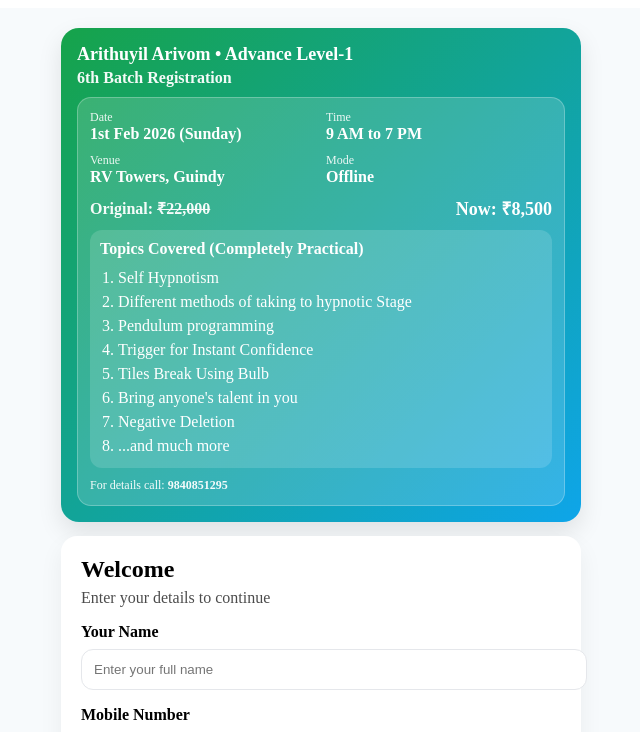
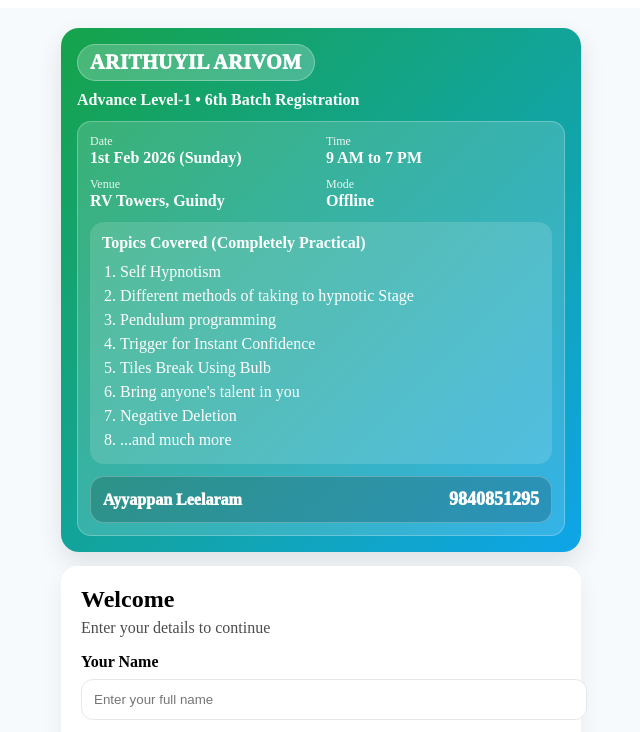
Before and after one commit to hussaingalax/aa6-booking, a React (Vite) app: page / in a window 1280 px wide. Shown: the top 732 px of the page, without its empty margins (319-959 px from the left). Built offline with nearby package versions, Linux system fonts and the light colour scheme; no server answers.

Commit message:
Refactor Home component layout and styling

```diff
--- a/src/pages/Home.tsx
+++ b/src/pages/Home.tsx
@@ -21,12 +21,30 @@ export default function Home() {
           marginBottom: 14,
         }}
       >
-        <div style={{ fontWeight: 900, fontSize: 18 }}>Arithuyil Arivom • Advance Level-1</div>
-        <div style={{ opacity: 0.95, marginTop: 4, fontWeight: 800 }}>6th Batch Registration</div>
+        {/* Title */}
+        <div style={{ display: "flex", gap: 10, flexWrap: "wrap", alignItems: "center" }}>
+          <span
+            style={{
+              fontWeight: 1000,
+              fontSize: 20,
+              padding: "6px 12px",
+              borderRadius: 999,
+              background: "rgba(255,255,255,0.22)",
+              border: "1px solid rgba(255,255,255,0.30)",
+              letterSpacing: 0.5,
+            }}
+          >
+            ARITHUYIL ARIVOM
+          </span>
+
+          <span style={{ fontWeight: 900, fontSize: 16, opacity: 0.98 }}>
+            Advance Level-1 • 6th Batch Registration
+          </span>
+        </div>
 
         <div
           style={{
-            marginTop: 10,
+            marginTop: 12,
             background: "rgba(255,255,255,0.16)",
             border: "1px solid rgba(255,255,255,0.25)",
             padding: 12,
@@ -52,15 +70,8 @@ export default function Home() {
             </div>
           </div>
 
-          <div style={{ marginTop: 10, display: "flex", justifyContent: "space-between", alignItems: "center", gap: 10 }}>
-            <div style={{ fontWeight: 900 }}>
-              <span style={{ opacity: 0.95 }}>Original: </span>
-              <span style={{ textDecoration: "line-through", opacity: 0.95 }}>₹22,000</span>
-            </div>
-            <div style={{ fontWeight: 900, fontSize: 18 }}>Now: ₹8,500</div>
-          </div>
-
-          <div style={{ marginTop: 10, padding: 10, borderRadius: 12, background: "rgba(255,255,255,0.14)" }}>
+          {/* Topics */}
+          <div style={{ marginTop: 12, padding: 12, borderRadius: 14, background: "rgba(255,255,255,0.14)" }}>
             <div style={{ fontWeight: 900 }}>Topics Covered (Completely Practical)</div>
             <ol style={{ marginTop: 8, marginBottom: 0, paddingLeft: 18, lineHeight: 1.5 }}>
               <li>Self Hypnotism</li>
@@ -74,8 +85,23 @@ export default function Home() {
             </ol>
           </div>
 
-          <div style={{ marginTop: 10, fontSize: 12, opacity: 0.95 }}>
-            For details call: <b>9840851295</b>
+          {/* Contact highlight */}
+          <div
+            style={{
+              marginTop: 12,
+              padding: 12,
+              borderRadius: 14,
+              background: "rgba(0,0,0,0.18)",
+              border: "1px solid rgba(255,255,255,0.25)",
+              display: "flex",
+              justifyContent: "space-between",
+              alignItems: "center",
+              gap: 12,
+              flexWrap: "wrap",
+            }}
+          >
+            <div style={{ fontWeight: 1000, fontSize: 16 }}>Ayyappan Leelaram</div>
+            <div style={{ fontWeight: 1000, fontSize: 18 }}>9840851295</div>
           </div>
         </div>
       </div>
```
